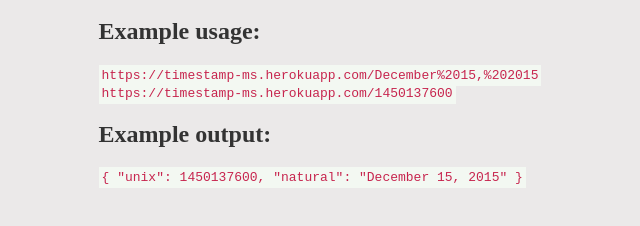
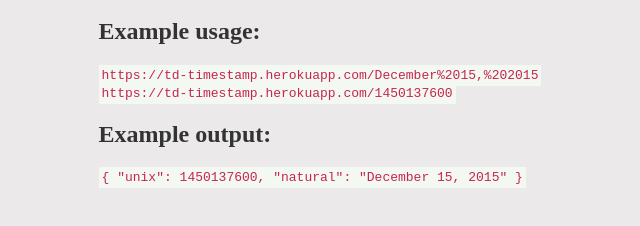
Before and after one commit to trevawhateva/timestamp-api, a website: page index.html in a window 1280 px wide. Shown: the part 348-574 px from the top of the page, 320-960 px from the left. Drawn offline with Linux system fonts and the light colour scheme.

Commit message:
fixed URLs in index.html

```diff
--- a/index.html
+++ b/index.html
@@ -2,7 +2,6 @@
 <html>
     <head>
         <meta charset="utf-8">
-        <meta http-equiv="X-UA-Compatible" content="IE=edge,chrome=1">
         <title>Timestamp Microservice</title>
         <link rel="stylesheet" href="style.css">
     </head>
@@ -22,8 +21,8 @@
             </div>
             <div>
                 <h2>Example usage:</h2>
-                <code>https://timestamp-ms.herokuapp.com/December%2015,%202015</code><br>
-                <code>https://timestamp-ms.herokuapp.com/1450137600</code>
+                <code>https://td-timestamp.herokuapp.com/December%2015,%202015</code><br>
+                <code>https://td-timestamp.herokuapp.com/1450137600</code>
                 <h2>Example output:</h2>
                 <code>{ "unix": 1450137600, "natural": "December 15, 2015" }</code>
             </div>
```
